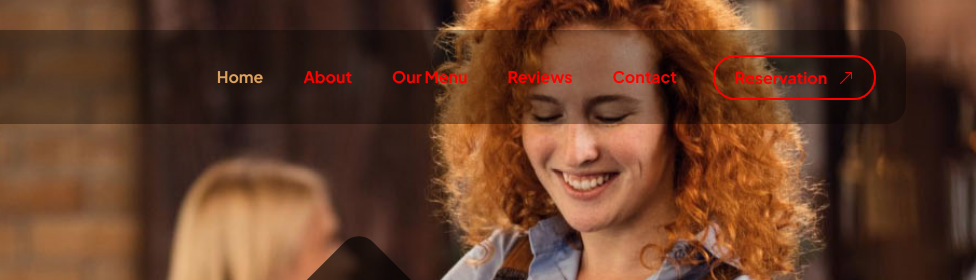
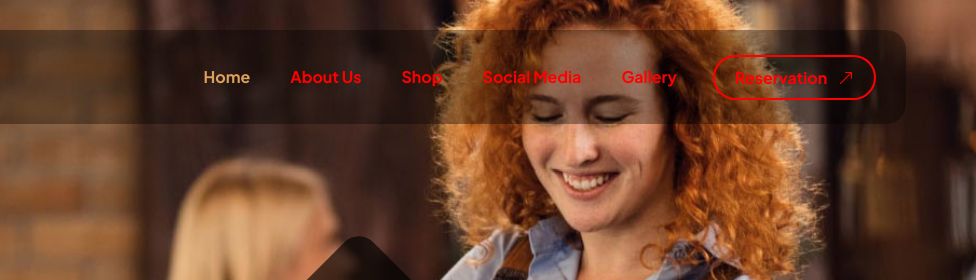
Before and after one commit to Chiaangela/Chiaangela.github.io, a plain HTML site: page index.html in a window 1280 px wide. Shown: the top 280 px of the page, 304-1280 px from the left. Drawn offline with Linux system fonts and the light colour scheme.

Commit message:
Change pages

```diff
--- a/index.html
+++ b/index.html
@@ -56,19 +56,19 @@ Bootstrap 5 HTML CSS Template
                                 </li>
 
                                 <li class="nav-item">
-                                    <a class="nav-link click-scroll" href="#section_2">About</a>
+                                    <a class="nav-link click-scroll" href="#section_2">About Us</a>
                                 </li>
 
                                 <li class="nav-item">
-                                    <a class="nav-link click-scroll" href="#section_3">Our Menu</a>
+                                    <a class="nav-link click-scroll" href="#section_3">Shop</a>
                                 </li>
 
                                 <li class="nav-item">
-                                    <a class="nav-link click-scroll" href="#section_4">Reviews</a>
+                                    <a class="nav-link click-scroll" href="#section_4">Social Media</a>
                                 </li>
 
                                 <li class="nav-item">
-                                    <a class="nav-link click-scroll" href="#section_5">Contact</a>
+                                    <a class="nav-link click-scroll" href="#section_5">Gallery</a>
                                 </li>
                             </ul>
 
```
